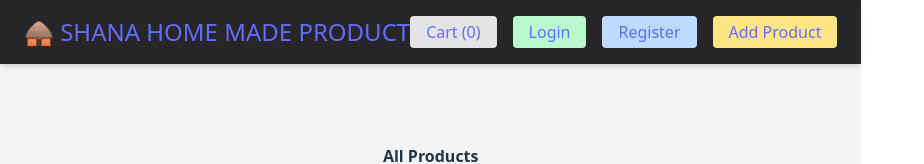
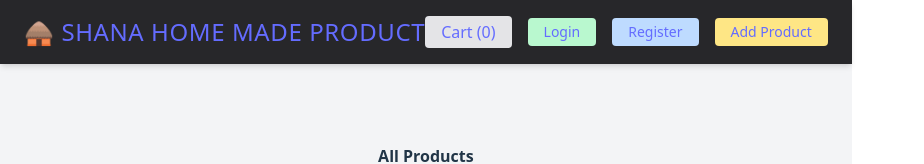
Before and after one commit to Shana-dude/mernpro-aws-ecom, a React (Vite) app in the folder frontend/: page / in a window 1280 px wide. Shown: the top 164 px of the page, without its empty margins (0-924 px from the left). Built offline with nearby package versions, Linux system fonts and the light colour scheme; no server answers.

Commit message:
Refactor App component for improved styling and state management

```diff
--- a/frontend/src/App.jsx
+++ b/frontend/src/App.jsx
@@ -11,19 +11,23 @@ import AddProduct from "./components/AddProduct";
 import ProtectedRoute from "./pages/ProtectedRoute";
 
 function App() {
+  // 🛒 CART STATE
   const [cart, setCart] = useState(() => {
     const saved = localStorage.getItem("cart");
     return saved ? JSON.parse(saved) : [];
   });
 
+  // 🔐 AUTH STATE
   const [isLoggedIn, setIsLoggedIn] = useState(
     Boolean(localStorage.getItem("token"))
   );
 
+  // 💾 SAVE CART
   useEffect(() => {
     localStorage.setItem("cart", JSON.stringify(cart));
   }, [cart]);
 
+  // 🚪 LOGOUT
   const logout = () => {
     localStorage.removeItem("token");
     localStorage.removeItem("user");
@@ -36,7 +40,10 @@ function App() {
       {/* ================= HEADER ================= */}
       <header className="bg-zinc-800 text-gray-200 shadow-md">
         <div className="max-w-7xl mx-auto px-6 py-4 flex flex-wrap items-center justify-between">
-          <Link to="/" className="text-2xl font-semibold hover:text-amber-400">
+          <Link
+            to="/"
+            className="text-2xl font-semibold tracking-wide hover:text-amber-400 transition"
+          >
             🛖 SHANA HOME MADE PRODUCT
           </Link>
 
@@ -51,16 +58,23 @@ function App() {
             {isLoggedIn ? (
               <button
                 onClick={logout}
-                className="px-4 py-1 bg-green-200 rounded"
+                className="px-4 py-1 bg-green-200 hover:bg-green-400 rounded text-sm font-medium"
               >
                 Logout
               </button>
             ) : (
               <>
-                <Link to="/login" className="px-4 py-1 bg-green-200 rounded">
+                <Link
+                  to="/login"
+                  className="px-4 py-1 bg-green-200 hover:bg-green-400 rounded text-sm font-medium"
+                >
                   Login
                 </Link>
-                <Link to="/register" className="px-4 py-1 bg-blue-200 rounded">
+
+                <Link
+                  to="/register"
+                  className="px-4 py-1 bg-blue-200 hover:bg-blue-400 rounded text-sm font-medium"
+                >
                   Register
                 </Link>
               </>
@@ -68,7 +82,7 @@ function App() {
 
             <Link
               to="/addproduct"
-              className="px-4 py-1 bg-amber-200 rounded text-black"
+              className="px-4 py-1 bg-amber-200 hover:bg-amber-300 text-black rounded text-sm font-semibold"
             >
               Add Product
             </Link>
@@ -79,7 +93,6 @@ function App() {
       {/* ================= MAIN ================= */}
       <main className="flex-1">
         <div className="max-w-7xl mx-auto px-6 py-10">
-
           <Routes>
             <Route
               path="/"
@@ -138,14 +151,13 @@ function App() {
               }
             />
           </Routes>
-
         </div>
       </main>
 
       {/* ================= FOOTER ================= */}
       <footer className="bg-zinc-900 text-gray-300">
         <div className="max-w-7xl mx-auto px-6 py-10 text-center text-sm">
-          ©2024 Shana Home-Made Products. All rights reserved.
+          © 2024 Shana Home-Made Products. All rights reserved.
         </div>
       </footer>
 
```
